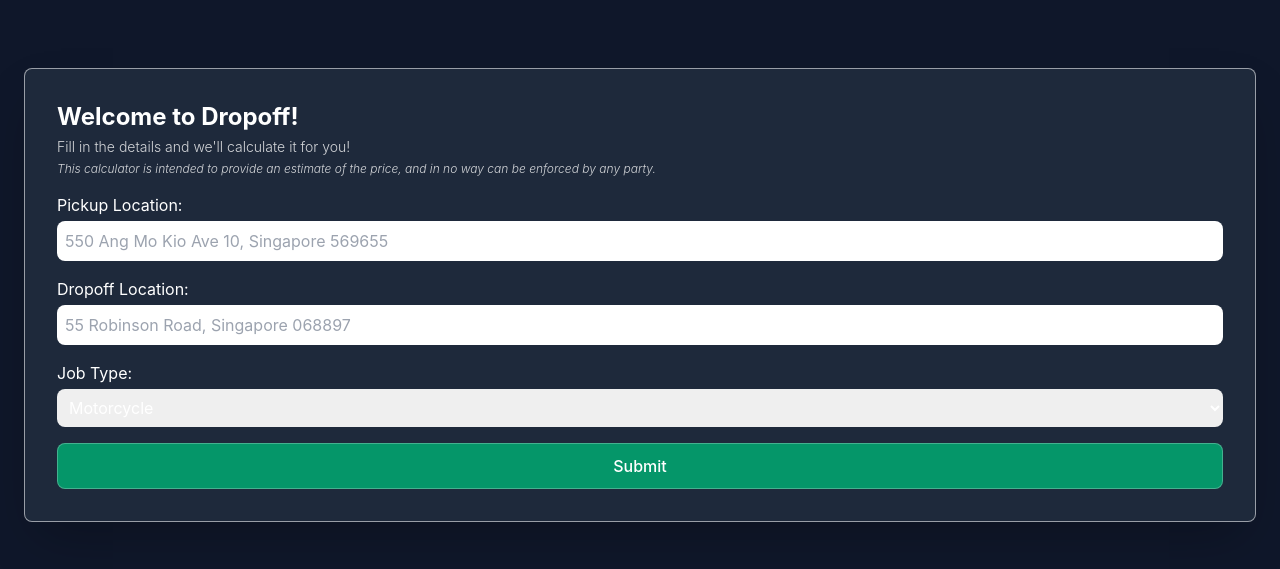
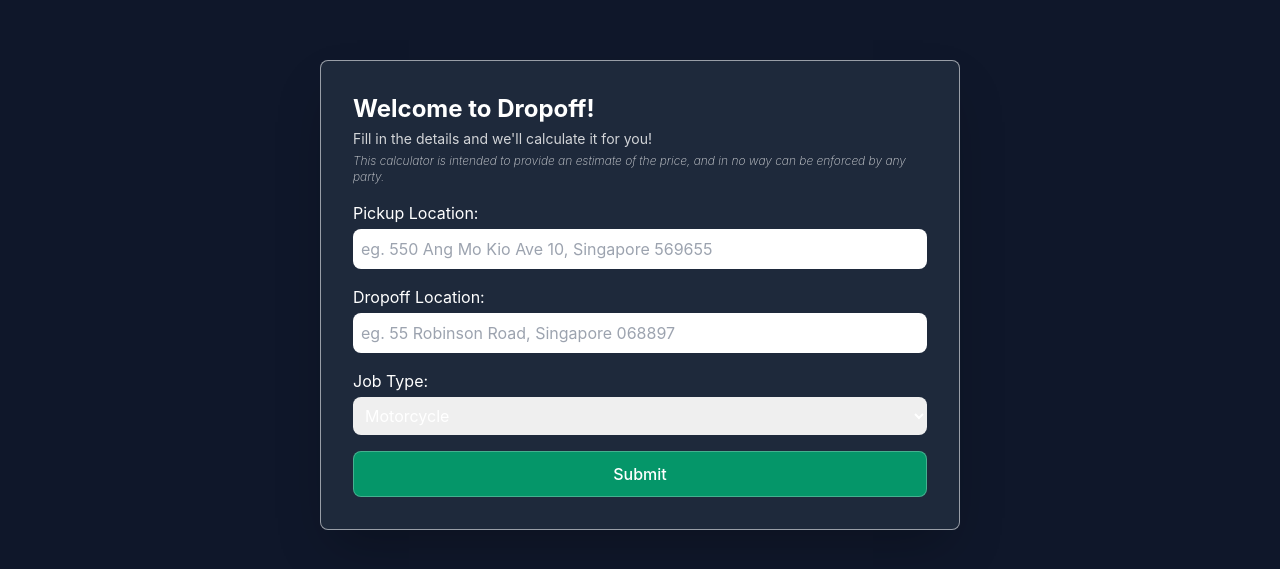
Before and after one commit to Khairul-Ikhwan/dropoff, a React (Vite) app in the folder dropoff-calculator-frontend/: page / in a window 1280 px wide. Shown: the part 105-674 px from the top of the page. Built offline with nearby package versions, Linux system fonts and the light colour scheme.

Commit message:
Update handling apiURL
- added consts file

```diff
--- a/dropoff-calculator-frontend/src/features/CalcDisplay.tsx
+++ b/dropoff-calculator-frontend/src/features/CalcDisplay.tsx
@@ -17,14 +17,17 @@
   return (
     <div className="flex flex-col items-start w-full gap-3">
       <h2 className="text-2xl font-semibold">Calculated Details</h2>
-      <p>Recommended Price: ${price.toFixed(2)}</p>
-      <p>Pick Up: {origins.join(", ")}</p>
-      <p>Drop Off: {destinations.join(", ")}</p>
-      <p>Distance: {distance.toFixed(2)} km</p>
+      <div className="flex flex-col gap-1">
+        <p>Recommended Price: ${price.toFixed(2)}</p>
+        <p>Pick Up: {origins.join(", ")}</p>
+        <p>Drop Off: {destinations.join(", ")}</p>
+        <p>Distance: {distance.toFixed(2)} km</p>
+      </div>
 
-      <p className="text-xs italic opacity-30 text-pretty">
-        The price displayed here is a recommendation. The amount is calculated
-        closely based on Lalamove's prices for the car and motorcycle modes.
+      <p className="text-xs italic font-semibold opacity-45 text-pretty">
+        The amount is calculated closely based on Lalamove's prices for the car
+        and motorcycle modes. This calculator is intended to provide an estimate
+        of the price, and in no way can be enforced by any party.
       </p>
 
       <button
--- a/dropoff-calculator-frontend/src/features/CalcForm.tsx
+++ b/dropoff-calculator-frontend/src/features/CalcForm.tsx
@@ -1,6 +1,7 @@
 import { usePriceStore } from "../utils/priceStore";
 import { useState } from "react";
 import CalcDisplay from "./CalcDisplay";
+import { apiURL } from "../utils/consts.ts";
 
 function CalcForm() {
   const [calculated, setCalculated] = useState(false);
@@ -21,16 +22,13 @@
     setError(null);
 
     try {
-      const response = await fetch(
-        "http://localhost:5050/calculate-distance/",
-        {
-          method: "POST",
-          headers: {
-            "Content-Type": "application/json",
-          },
-          body: JSON.stringify(formValues),
-        }
-      );
+      const response = await fetch(`${apiURL}/calculate-distance/`, {
+        method: "POST",
+        headers: {
+          "Content-Type": "application/json",
+        },
+        body: JSON.stringify(formValues),
+      });
 
       if (!response.ok) {
         // Handle HTTP errors
@@ -78,15 +76,15 @@
   };
 
   return (
-    <div className="w-full p-8 sm:shadow-2xl sm:border sm:rounded-lg sm:border-white/55 sm:bg-slate-800">
+    <div className="w-full p-8 sm:shadow-2xl sm:max-w-[40rem] sm:border sm:rounded-lg sm:border-white/55 sm:bg-slate-800">
       {!calculated ? (
         <form className="flex flex-col gap-4" onSubmit={handleSubmit}>
           <div className="flex flex-col gap-1">
             <h2 className="text-2xl font-bold">Welcome to Dropoff!</h2>
-            <p className="text-sm font-light opacity-80">
+            <p className="text-sm opacity-80">
               Fill in the details and we'll calculate it for you!
             </p>
-            <p className="text-xs italic font-light opacity-80">
+            <p className="text-xs italic font-extralight opacity-80">
               This calculator is intended to provide an estimate of the price,
               and in no way can be enforced by any party.
             </p>
@@ -99,7 +97,7 @@
               id="origin"
               name="origin"
               className="w-full p-2 rounded-lg"
-              placeholder="550 Ang Mo Kio Ave 10, Singapore 569655"
+              placeholder="eg. 550 Ang Mo Kio Ave 10, Singapore 569655"
             />
           </div>
 
@@ -110,7 +108,7 @@
               id="destination"
               name="destination"
               className="w-full p-2 rounded-lg"
-              placeholder="55 Robinson Road, Singapore 068897"
+              placeholder="eg. 55 Robinson Road, Singapore 068897"
             />
           </div>
 
--- /dev/null
+++ b/dropoff-calculator-frontend/src/utils/consts.ts
@@ -0,0 +1 @@
+export const apiURL: string = "http://localhost:5050";
```
